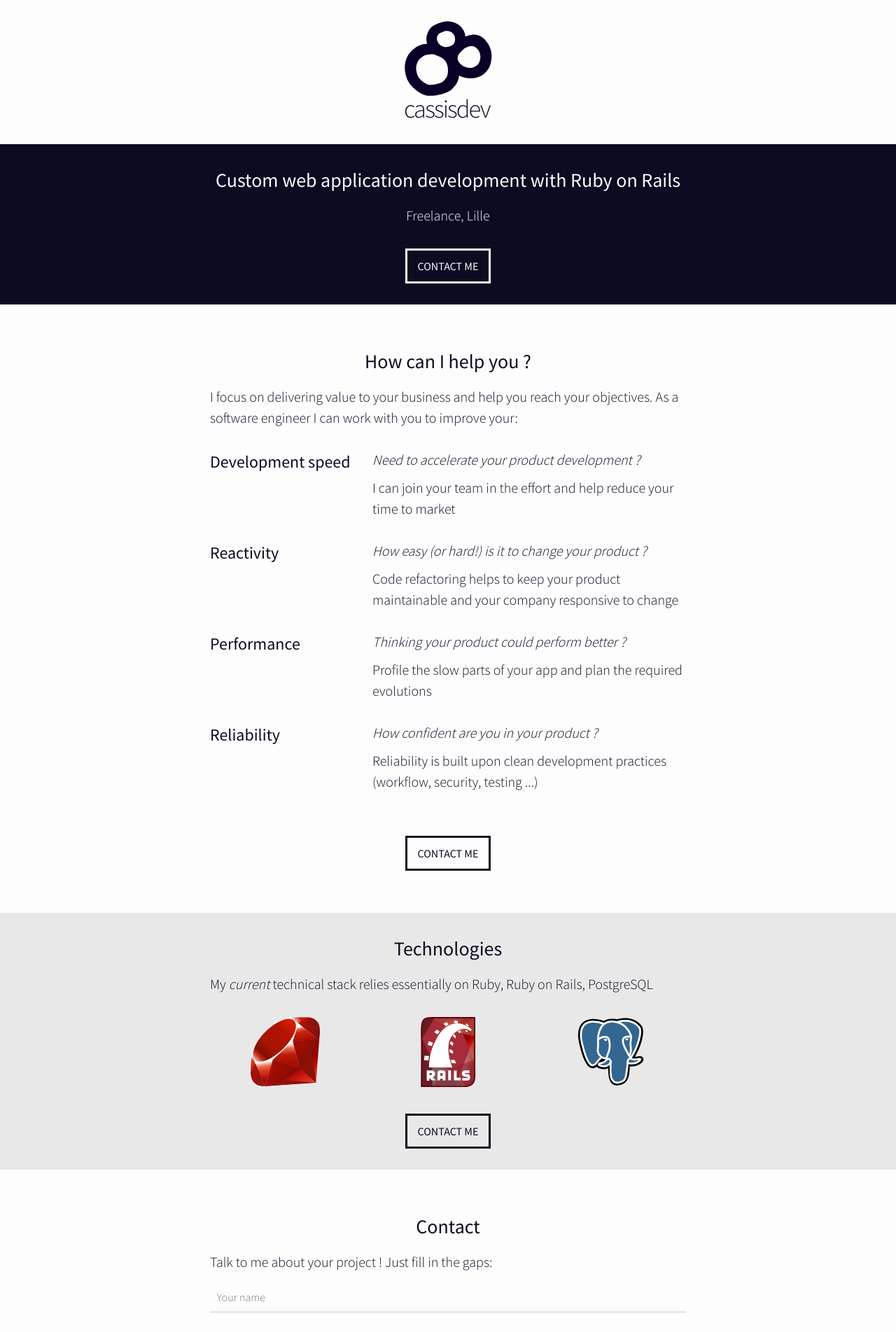
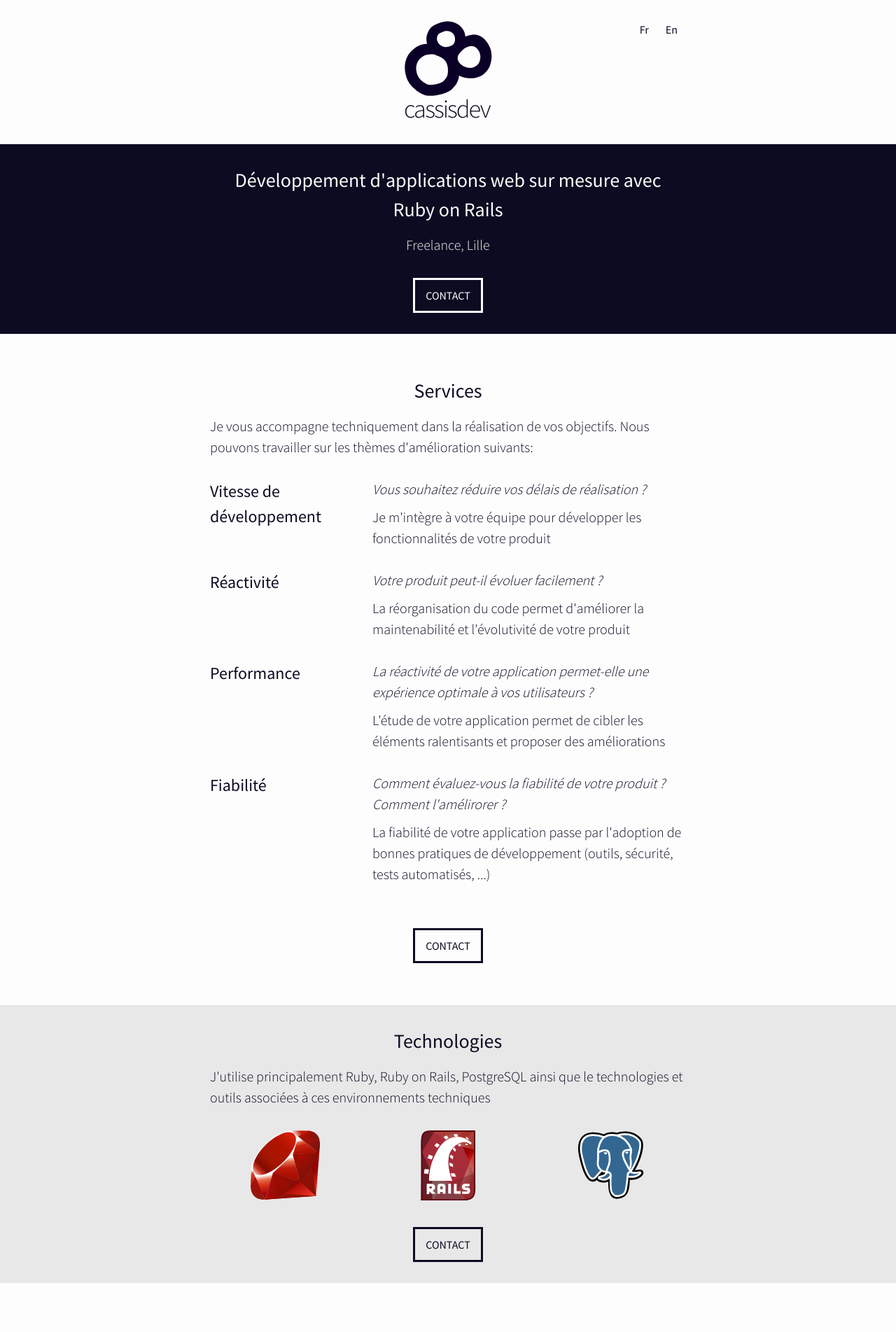
Before and after one commit to hvanhonacker/cassisdev.com, a Jekyll site: the page built from index.html, in a window 1280 px wide. Shown: the top 1903 px of the page at 70% size. Built offline with Jekyll 4.4.1, drawn with Linux system fonts in a browser that asks for light colours; some of the changed text lies outside the part shown.

Commit message:
Adds french version

```diff
--- a/_includes/head.html
+++ b/_includes/head.html
@@ -6,14 +6,17 @@
   <title>{% if page.title %}{{ page.title }}{% else %}{{ site.title }}{% endif %}</title>
   <meta name="description" content="{% if page.excerpt %}{{ page.excerpt | strip_html | strip_newlines | truncate: 160 }}{% else %}{{ site.description }}{% endif %}">
 
-  <link rel="shortcut icon" href="favicon.ico" type="image/x-icon">
-  <link rel="icon" href="images/favicon.png" sizes="32x32">
-  <link rel="icon" href="images/favicon@2x.png" sizes="48x48">
-  <link rel="icon" href="images/favicon@3x.png" sizes="96x96">
+  <link rel="shortcut icon" href="/favicon.ico" type="image/x-icon">
+  <link rel="icon" href="/images/favicon.png" sizes="32x32">
+  <link rel="icon" href="/images/favicon@2x.png" sizes="48x48">
+  <link rel="icon" href="/images/favicon@3x.png" sizes="96x96">
 
   <link rel="stylesheet" href="{{ "/css/main.css" | prepend: site.baseurl }}">
   <link href='https://fonts.googleapis.com/css?family=Source+Sans+Pro:400,300' rel='stylesheet' type='text/css'>
 
   <link rel="canonical" href="{{ page.url | replace:'index.html','' | prepend: site.baseurl | prepend: site.url }}">
   <link rel="alternate" type="application/rss+xml" title="{{ site.title }}" href="{{ "/feed.xml" | prepend: site.baseurl | prepend: site.url }}">
+
+  <link rel="alternate" href="/" hreflang="fr" />
+  <link rel="alternate" href="/en" hreflang="en" />
 </head>
--- a/_includes/header.html
+++ b/_includes/header.html
@@ -1,5 +1,12 @@
 <header class="site-header" role="banner">
   <div class="wrapper">
+    <nav class="lang-nav">
+      <ul>
+        <li><a class="lang-nav-link" lang="en" hreflang="en" title="English" href="/en">En</a></li>
+        <li><a class="lang-nav-link" lang="fr" hreflang="fr" title="Français" href="/">Fr</a></li>
+      </ul>
+    </nav>
+
     <nav class="site-nav" role="navigation">
       <ul>
 <!--         <li class="nav-link"><a href="#services">Services</a></li>
--- a/_layouts/default.html
+++ b/_layouts/default.html
@@ -4,7 +4,6 @@
   {% include head.html %}
 
   <body>
-
     {% include header.html %}
 
     <div class="page-content">
--- a/_sass/_index.scss
+++ b/_sass/_index.scss
@@ -9,6 +9,32 @@
     }
   }
 }
+
+.site-header {
+  .wrapper {
+    position: relative;
+  }
+}
+
+.lang-nav {
+  position: absolute;
+  top: 0;
+  right: 30px;
+  ul {
+    list-style: none;
+    margin: 0;
+  }
+
+  li {
+    float: right;
+  }
+
+  .lang-nav-link {
+    display: block;
+    padding: 0 0.75em;
+  }
+}
+
 
 .site-logo {
   width: 100px;
--- a/index.html
+++ b/index.html
@@ -1,13 +1,14 @@
 ---
 layout: default
+lang: fr
 ---
 
 <section class="welcome-section">
   <div class="wrapper">
-    <h1>Custom web application development with Ruby on Rails</h1>
+    <h1>Développement d'applications web sur mesure avec <span style="white-space: nowrap">Ruby on Rails</span></h1>
     <h2>Freelance, Lille</h2>
     <div class="cta">
-      <a href="#contact" class="btn inverted">Contact Me</a>
+      <a href="#contact" class="btn inverted">Contact</a>
     </div>
   </div>
 </section>
@@ -15,40 +16,40 @@ layout: default
 <section class="services-section">
   <div class="wrapper">
     <a name="services"></a>
-    <h1>How can I help you ?</h1>
-    <p>I focus on delivering value to your business and help you reach your objectives. As a software engineer I can work with you to improve your:</p>
+    <h1>Services</h1>
+    <p>Je vous accompagne techniquement dans la réalisation de vos objectifs. Nous pouvons travailler sur les thèmes d'amélioration suivants:</p>
     <ul class="services-list">
       <li class="service">
-        <h2 class="service-title">Development speed</h2>
+        <h2 class="service-title">Vitesse de développement</h2>
         <p class="service-description">
-          <em>Need to accelerate your product development ?</em>
-          I can join your team in the effort and help reduce your time to market
+          <em>Vous souhaitez réduire vos délais de réalisation ?</em>
+          Je m'intègre à votre équipe pour développer les fonctionnalités de votre produit
         </p>
       </li>
       <li class="service">
-        <h2 class="service-title">Reactivity</h2>
+        <h2 class="service-title">Réactivité</h2>
         <p class="service-description">
-          <em>How easy (or hard!) is it to change your product ?</em>
-          Code refactoring helps to keep your product maintainable and your company responsive to change
+          <em>Votre produit peut-il évoluer facilement ?</em>
+          La réorganisation du code permet d'améliorer la maintenabilité et l'évolutivité de votre produit
         </p>
       </li>
       <li class="service">
         <h2 class="service-title">Performance</h2>
         <p class="service-description">
-          <em>Thinking your product could perform better ?</em>
-          Profile the slow parts of your app and plan the required evolutions
+          <em>La réactivité de votre application permet-elle une expérience optimale à vos utilisateurs ?</em>
+          L'étude de votre application permet de cibler les éléments ralentisants et proposer des améliorations
         </p>
       </li>
       <li class="service">
-        <h2 class="service-title">Reliability</h2>
+        <h2 class="service-title">Fiabilité</h2>
         <p class="service-description">
-          <em>How confident are you in your product ?</em>
-          Reliability is built upon clean development practices (workflow, security, testing ...)
+          <em>Comment évaluez-vous la fiabilité de votre produit ? Comment l'amélirorer ?</em>
+          La fiabilité de votre application passe par l'adoption de bonnes pratiques de développement (outils, sécurité, tests automatisés, ...)
         </p>
       </li>
     </ul>
     <div class="cta">
-      <a href="#contact" class="btn">Contact Me</a>
+      <a href="#contact" class="btn">Contact</a>
     </div>
   </div>
 </section>
@@ -57,14 +58,14 @@ layout: default
   <div class="wrapper">
     <a name="technologies"></a>
     <h1>Technologies</h1>
-    <p>My <em>current</em> technical stack relies essentially on Ruby, Ruby on Rails, PostgreSQL</p>
+    <p>J'utilise principalement Ruby, Ruby on Rails, PostgreSQL ainsi que le technologies et outils associées à ces environnements techniques</p>
     <ul class="technologies-list">
       <li class="technology">{% include icon-ruby.html %}</li>
       <li class="technology">{% include icon-rails.html %}</li>
       <li class="technology">{% include icon-postgresql.html %}</li>
     </ul>
     <div class="cta">
-      <a href="#contact" class="btn">Contact Me</a>
+      <a href="#contact" class="btn">Contact</a>
     </div>
   </div>
 </section>
@@ -73,14 +74,14 @@ layout: default
   <div class="wrapper">
     <a name="contact"></a>
     <h1>Contact</h1>
-    <p>Talk to me about your project ! Just fill in the gaps:</p>
+    <p>Echangeons autour de votre projet et vos besoins:</p>
     <form action="//formspree.io/contact@cassisdev.com" method="POST" target="_blank">
-      <input class="field" type="text" name="name" placeholder="Your name" required><br>
-      <input class="field" type="email" name="_replyto" placeholder="Your email" required><br>
-      <input class="field" type="text" name="subject" placeholder="Subject" required><br>
+      <input class="field" type="text" name="name" placeholder="Votre nom" required><br>
+      <input class="field" type="email" name="_replyto" placeholder="Votre adresse email" required><br>
+      <input class="field" type="text" name="subject" placeholder="Sujet" required><br>
       <textarea class="field" type="text" name="message" placeholder="Message" required rows="10"></textarea><br>
       <div class="cta">
-        <input type="submit" class="submit-btn" value="send">
+        <input type="submit" class="submit-btn" value="envoyer">
       </div>
   </form>
   </div>
```
Also changed, not shown: en/index.html (added, +88 -0 lines).
